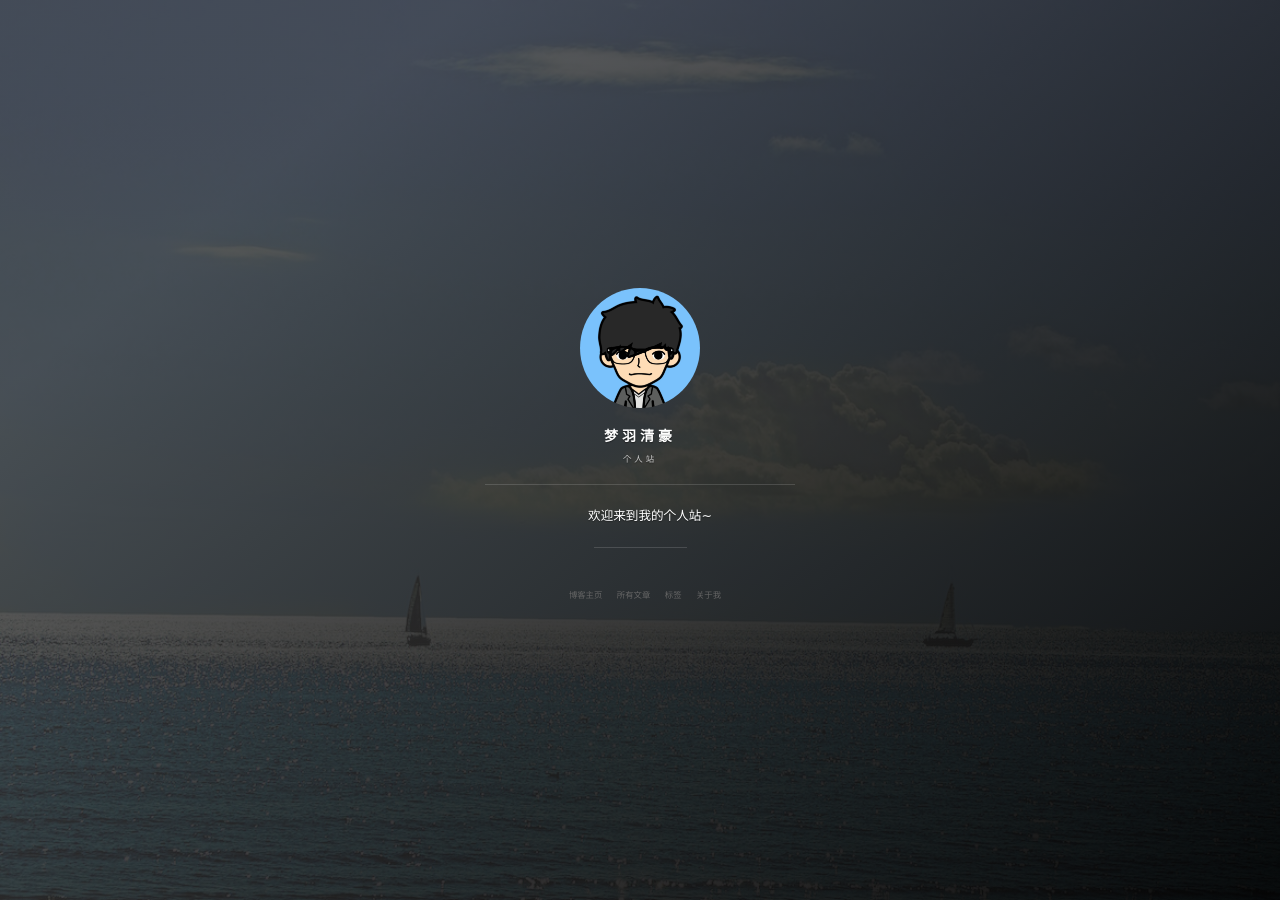
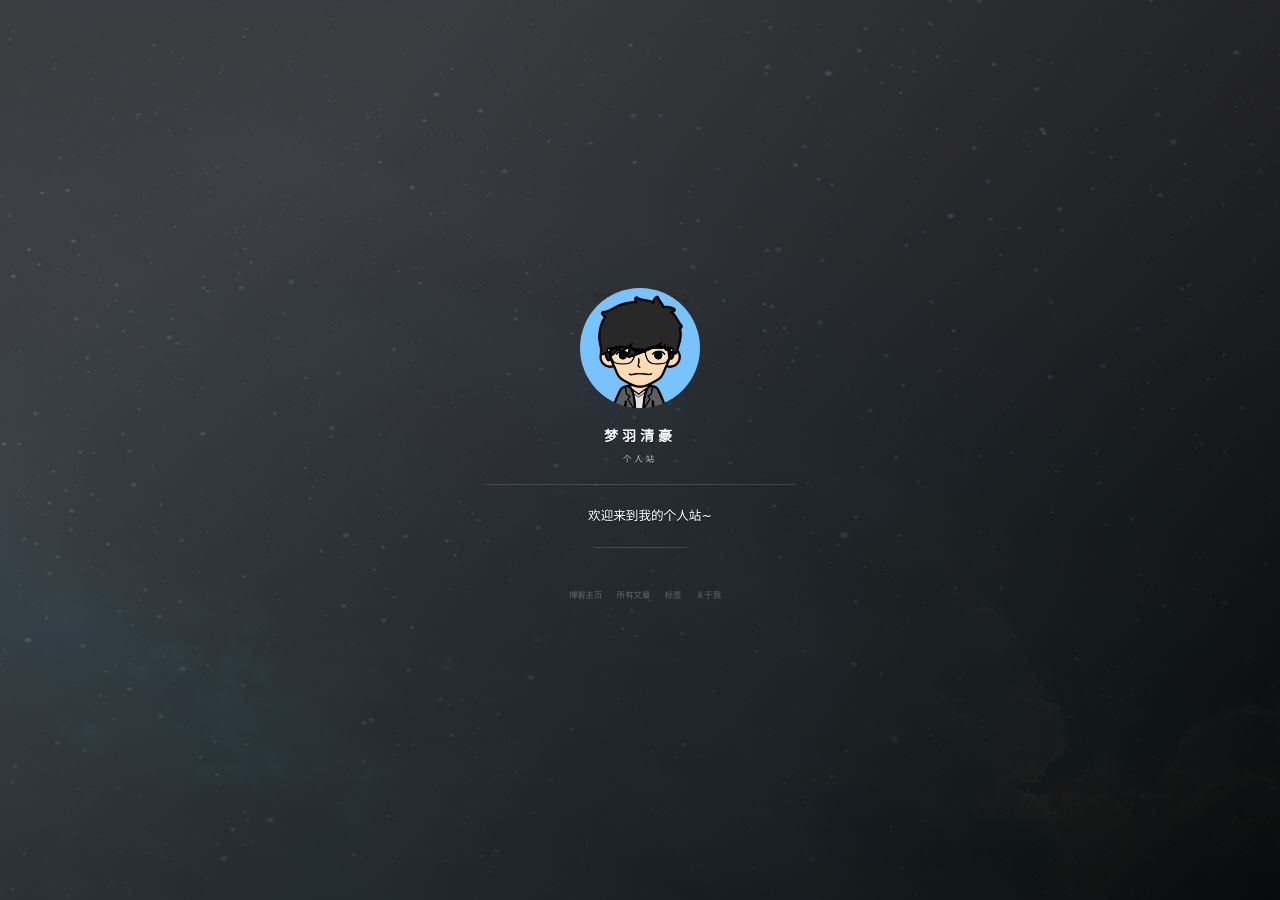
Before and after one commit to mengqinghao/mengqinghao.github.io, a Jekyll site: the page built from index.html, in a window 1280 px wide. Built offline with Jekyll 4.4.1, drawn with Linux system fonts in a browser that asks for light colours; nearby versions of some CDN libraries; the list of posts is cut into pages by our own code; comment, search, counter and statistics services are not loaded; grey boxes are pictures that could not be loaded.

Commit message:
修改背景

```diff
--- a/_includes/side-panel.html
+++ b/_includes/side-panel.html
@@ -1,4 +1,4 @@
-<header class="panel-cover {% if page.layout == 'post' or page.layout == 'page' %}panel-cover--collapsed{% endif %}" style="background-image: url('/images/background-cover-1.jpg')">
+<header class="panel-cover {% if page.layout == 'post' or page.layout == 'page' %}panel-cover--collapsed{% endif %}" style="background-image: url('/images/background-cover.jpg')">
   <div class="panel-main">
 
     <div class="panel-main__inner panel-inverted">
@@ -9,11 +9,11 @@
                 <div class="img"><img src="/images/mengqinghao.jpg" alt="img"></div>
                 <div class="info">
                     <div class="info-back">
-                        <h2>
+                        <h>
                             {% if site.avatarTitle %}
                                 {{site.avatarTitle}}
                             {% endif %}
-                        </h2>
+                        </h>
                         <p>
                            {% if site.avatarDesc %}
                                 {{site.avatarDesc}}
```
